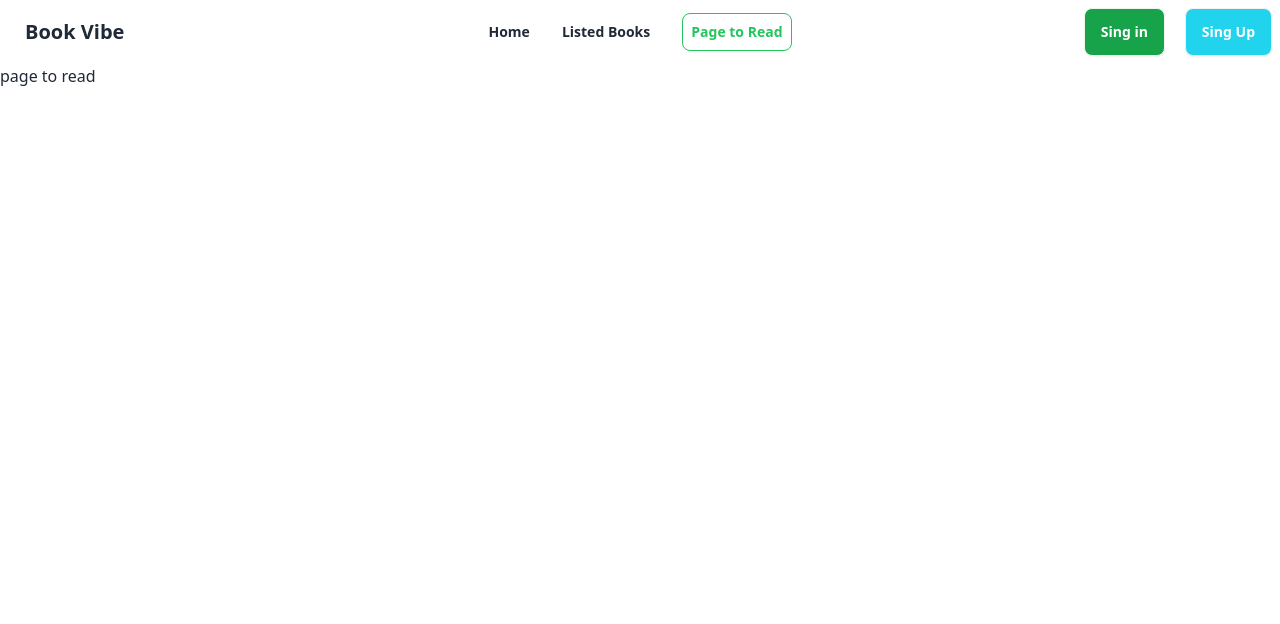
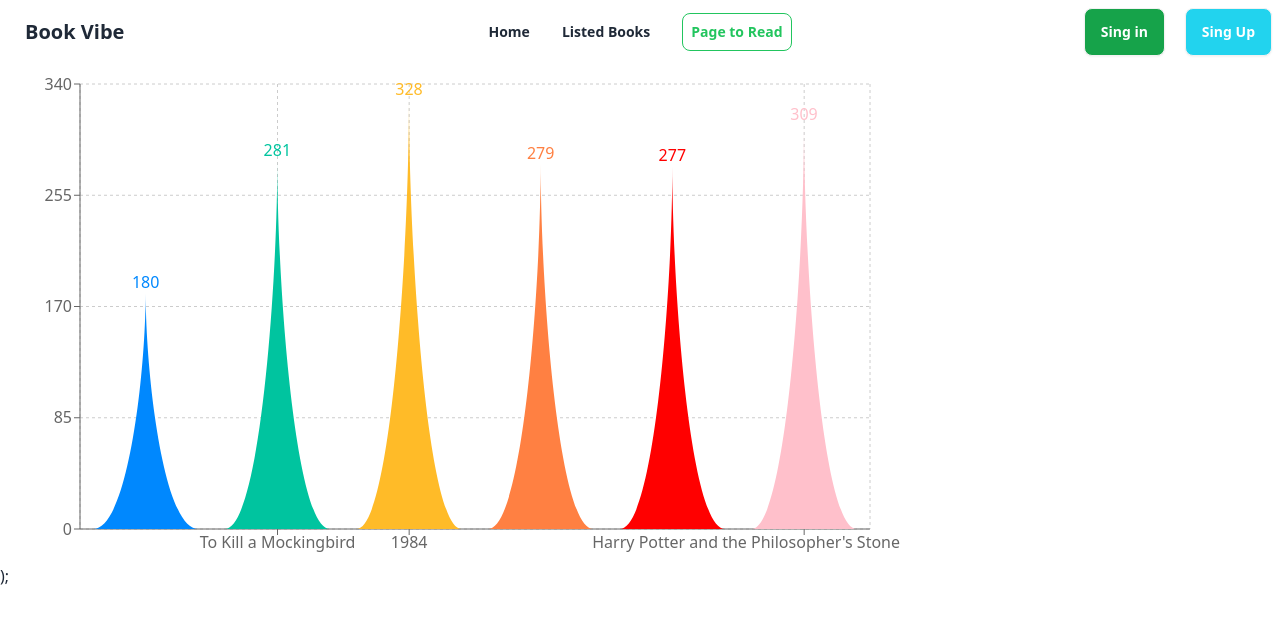
Before and after one commit to Abdullah-Az-Zahur/book-vibe, a React (Vite) app: page /PageToRead in a window 1280 px wide. Shown: the top 624 px of the page. Built offline with nearby package versions, Linux system fonts and the light colour scheme.

Commit message:
add barchart

```diff
--- a/package.json
+++ b/package.json
@@ -17,6 +17,7 @@
     "react-icons": "^5.0.1",
     "react-router-dom": "^6.22.3",
     "react-toastify": "^10.0.5",
+    "recharts": "^2.12.3",
     "sort-by": "^1.2.0"
   },
   "devDependencies": {
--- /dev/null
+++ b/src/components/LineChart.jsx
@@ -0,0 +1,12 @@
+import React from 'react';
+
+const LineChart = () => {
+
+    return (
+        <div>
+
+        </div>
+    );
+};
+
+export default LineChart;
--- a/src/components/Readed.jsx
+++ b/src/components/Readed.jsx
@@ -24,7 +24,7 @@
             }
             setBookList(markedBooks);
         }
-    }, [bookmarks])
+    }, [booksList])
     return (
         <div>
             <div>
--- a/src/layouts/MainLayout.jsx
+++ b/src/layouts/MainLayout.jsx
@@ -1,6 +1,7 @@
 import React from 'react';
 import Nav from '../components/Nav';
 import { Outlet } from 'react-router-dom';
+import { BarChart } from 'recharts';
 
 const MainLayout = () => {
     return (
@@ -11,6 +12,7 @@
             <div className='min-h-[calc(100vh-64px)]'>
                 <Outlet></Outlet>
             </div>
+            <BarChart></BarChart>
         </div>
     );
 };
--- a/src/pages/ListedBooks.jsx
+++ b/src/pages/ListedBooks.jsx
@@ -16,6 +16,7 @@
             <div role="tablist" className="tabs tabs-lifted justify-start">
                 <Link
                     to='/ListedBooks/Readd'
+                    // onClick={() => setTabIndex(0)}
                     onClick={() => setTabIndex(0)}
                     role="tab" className={` ${tabIndex === 0 ? 'tab tab-active' : 'tab'}`}>Read Books</Link>
                 <Link
--- a/src/pages/PageToRead.jsx
+++ b/src/pages/PageToRead.jsx
@@ -1,9 +1,54 @@
 import React from 'react';
+import { useLoaderData } from 'react-router-dom';
+import { BarChart, Bar, Cell, XAxis, YAxis, CartesianGrid } from 'recharts';
+
 
 const PageToRead = () => {
+
+    const pages = useLoaderData();
+    const { bookName, totalPages } = pages;
+    console.log(totalPages)
+
+    const colors = ['#0088FE', '#00C49F', '#FFBB28', '#FF8042', 'red', 'pink'];
+
+    const getPath = (x, y, width, height) => {
+        return `M${x},${y + height}C${x + width / 3},${y + height} ${x + width / 2},${y + height / 3}
+        ${x + width / 2}, ${y}
+        C${x + width / 2},${y + height / 3} ${x + (2 * width) / 3},${y + height} ${x + width}, ${y + height}
+        Z`;
+    };
+
+    const TriangleBar = (props) => {
+        const { fill, x, y, width, height } = props;
+
+        return <path d={getPath(x, y, width, height)} stroke="none" fill={fill} />;
+    };
+
     return (
-        <div>
-            <h1>page to read</h1>
+        <div >
+            {/* bar chart */}
+            <BarChart
+                width={900}
+                height={500}
+                data={pages}
+                margin={{
+                    top: 20,
+                    right: 30,
+                    left: 20,
+                    bottom: 5,
+                }}
+            >
+                <CartesianGrid strokeDasharray="3 3" />
+                <XAxis dataKey="bookName" />
+                <YAxis />
+                <Bar dataKey="totalPages" fill="#8884d8" shape={<TriangleBar />} label={{ position: 'top' }}>
+                    {pages.map((entry, index) => (
+                        <Cell key={`cell-${index}`} fill={colors[index % 20]} />
+                    ))}
+                </Bar>
+            </BarChart>
+            );
+
         </div>
     );
 };
--- a/src/routes/Routes.jsx
+++ b/src/routes/Routes.jsx
@@ -36,7 +36,8 @@
       },
       {
         path: '/PageToRead',
-        element: <PageToRead></PageToRead>
+        element: <PageToRead></PageToRead>,
+        loader: () => fetch(`/books.json`)
       },
       {
         path: `/book/:id`,
--- a/src/utility/localstorage.js
+++ b/src/utility/localstorage.js
@@ -53,10 +53,10 @@
     if (!exists) {
         storedBooks.push(id);
         localStorage.setItem('book-wished', JSON.stringify(storedBooks));
-        toast.success('Book Bookmarked Successfully')
+        toast.success('Add to wishlist Successfully')
     }
     else {
-        return toast.error('Already Bookmarked')
+        return toast.error('Already listed')
     }
 
 }
```
Also changed, not shown: 1 other file (tests, documents, lock files or other folders).
